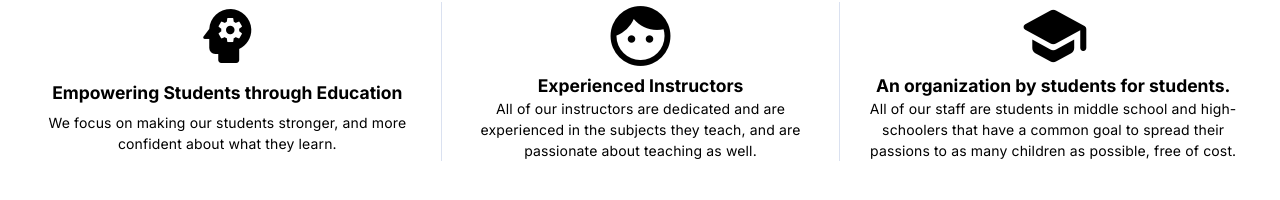
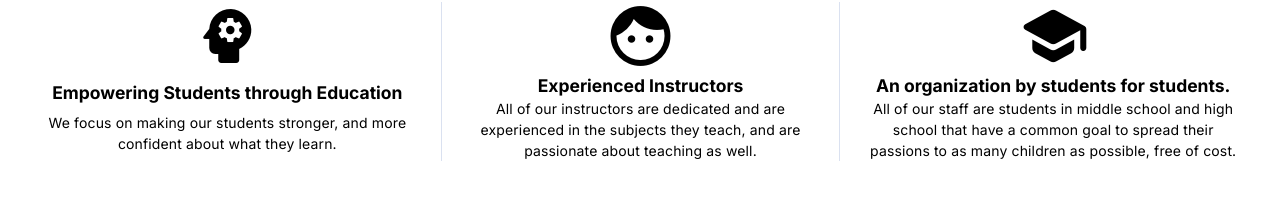
Before and after one commit to ShubhamPatilsd/www-edumango, a Next.js app: page / in a window 1280 px wide. Shown: the part 722-922 px from the top of the page. Built offline with nearby package versions, Linux system fonts and the light colour scheme.

Commit message:
change typo

```diff
--- a/src/modules/landing.tsx
+++ b/src/modules/landing.tsx
@@ -115,7 +115,7 @@ export default function Landing() {
                 <div className="grid pt-8 sm:pt-0 sm:pl-8 leading-none justify-items-center">
                     <span className="material-icons-round  icon md-48 sm:md-72 animate-updown">school</span>
                     <h4 className="text-lg sm:text-xl">An organization by students for students.</h4>
-                    <p className="text-base sm:text-md">All of our staff are students in middle school and high-schoolers that have a common goal to spread their passions to as many children as possible, free of cost.</p>
+                    <p className="text-base sm:text-md">All of our staff are students in middle school and high school that have a common goal to spread their passions to as many children as possible, free of cost.</p>
                 </div>
             </div>
               </div>
```
